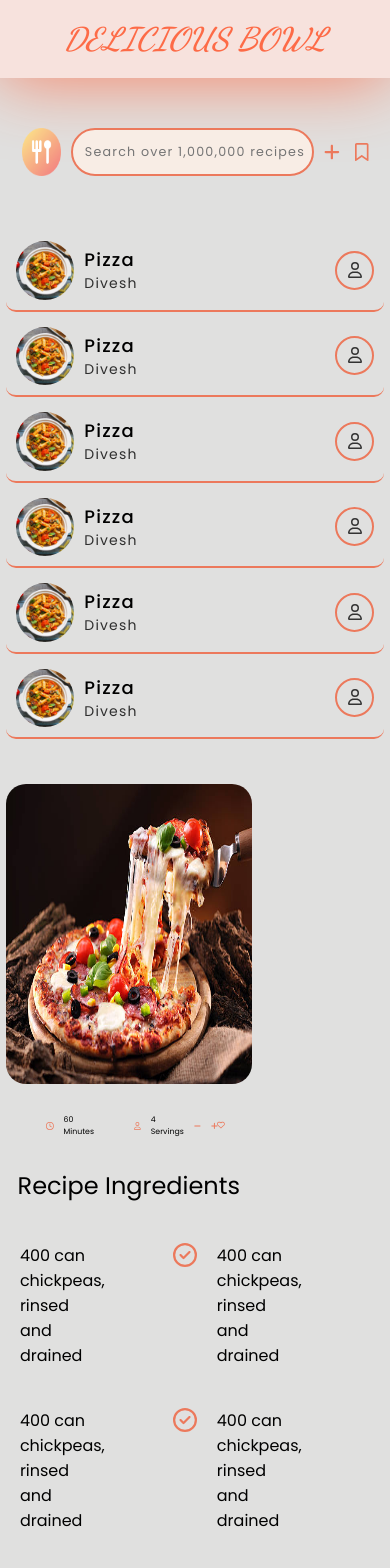
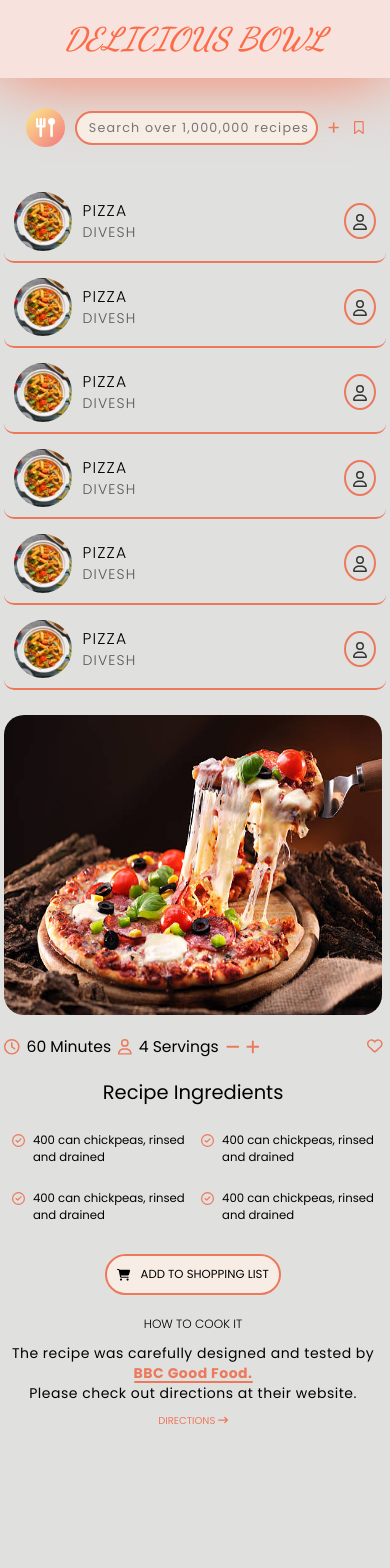
Before and after one commit to PavitrankMishra/Food-Recipe-, a React (Vite) app: page /recipes in a window 390 px wide. Shown: the top 1568 px of the page. After the commit the page ends 1479 px from the top, so only its background shows below. Built offline with nearby package versions, Linux system fonts and the light colour scheme; no server answers; a web font is replaced by a local one.

Commit message:
"fix: Updated styling and responsiveness of recipes component"

```diff
--- a/src/Components/Recipes.css
+++ b/src/Components/Recipes.css
@@ -26,7 +26,7 @@
 /* ***************************************************** Left Container of the recipe heading **********************************************/
 .recipeContainer .recipeHeadingContainer .containerLeft {
   display: flex;
-  /* align-items: center; */
+  align-items: center;
   justify-content: center;
   gap: 10px;
   max-width: 100%;
@@ -134,7 +134,7 @@
   .recipeImage {
   overflow: hidden;
   /* border: 2px solid greenyellow; */
-  width: 85px;
+  width: 5vw;
   /* height: 80px; */
   border-radius: 50%;
   display: flex;
@@ -153,7 +153,7 @@
   .recipeSection
   .recipeInner
   p {
-  font-size: 18px;
+  font-size: 1.75vw;
 }
 
 .recipeContainer
@@ -162,7 +162,7 @@
   .recipeSection
   .recipeInner
   #itemName {
-  font-weight: 500;
+  /* font-weight: 500; */
 }
 
 .recipeContainer
@@ -172,7 +172,7 @@
   .recipeInner
   #personName {
   font-size: 14px;
-  color: #2f2f2f;
+  color: #565656;
 }
 
 .recipeContainer
@@ -330,6 +330,31 @@
   flex-direction: column;
 }
 
+.recipeContainer .recipeMiddleContainer .recipeMiddleRight .sec-4 p {
+  font-size: 1.3vw;
+}
+
+.recipeContainer .recipeMiddleContainer .recipeMiddleRight .sec-4 p strong {
+  color: #ec795c;
+  position: relative;
+}
+
+.recipeContainer
+  .recipeMiddleContainer
+  .recipeMiddleRight
+  .sec-4
+  p
+  strong::after {
+  content: "";
+  height: 2px;
+  width: 100%;
+  position: absolute;
+  bottom: 0;
+  left: 0;
+  background-color: #ec795c;
+  border-radius: 40px;
+}
+
 .recipeContainer .recipeMiddleContainer .recipeMiddleRight .sec-4 button {
   background-color: transparent;
   border: none;
@@ -374,33 +399,79 @@
   font-weight: 300;
 }
 
-.recipeContainer .recipeMiddleContainer .recipeMiddleRight .sec-4 p {
-  font-size: 1.3vw;
+@media screen and (max-width: 1000px) {
+  .recipeContainer {
+    width: 100%;
   }
 
-.recipeContainer .recipeMiddleContainer .recipeMiddleRight .sec-4 p strong {
-  color: #ec795c;
-  position: relative;
+  .recipeContainer .recipeHeadingContainer {
+    width: 90%;
+    margin: auto;
+  }
+
+  .recipeContainer .recipeHeadingContainer .containerLeft img {
+    width: 5vw;
+  }
+
+  .recipeContainer .recipeHeadingContainer .containerLeft input {
+    height: 30px;
+    font-size: 12px;
+  }
+
+  .recipeContainer .recipeHeadingContainer .containerRight {
+    font-size: 13px;
+  }
+
+  .recipeContainer .recipeMiddleContainer .recipeMiddleRight .sec-2 {
+    font-size: 14px;
+    padding: 23px 2vw;
+  }
+
+  .recipeContainer .recipeMiddleContainer .recipeMiddleRight .sec-2 .secInner {
+    gap: 10px;
+  }
+
+  .recipeContainer .recipeMiddleContainer .recipeMiddleRight .sec-3 h2 {
+    padding-bottom: 15px;
+    font-size: 20px;
   }
 
   .recipeContainer
     .recipeMiddleContainer
     .recipeMiddleRight
-  .sec-4
-  p
-  strong::after {
-  content: "";
-  height: 3px;
-  width: 100%;
-  position: absolute;
-  bottom: 0;
-  left: 0;
-  background-color: #ec795c;
-  border-radius: 40px;
+    .sec-3
+    .listContainer {
+    font-size: 12px;
+    gap: 2.5rem 0;
   }
 
-@media screen and (max-width: 800px) {
-  .recipeContainer {
+  .recipeContainer .recipeMiddleContainer .recipeMiddleRight .sec-3 .check {
+    padding: 4px 10px;
+    font-size: 12px;
+  }
+
+  .recipeContainer .recipeMiddleContainer .recipeMiddleRight .sec-3 .addToCart {
+    font-size: 11px;
+    margin: 0;
+    margin-bottom: 10px;
+  }
+
+  .recipeContainer .recipeMiddleContainer .recipeMiddleRight .sec-4 h1 {
+    font-size: 16px;
+  }
+
+  .recipeContainer .recipeMiddleContainer .recipeMiddleRight .sec-4 p {
+    font-size: 12px;
+    text-align: center;
+    line-height: 20px;
+  }
+
+  .recipeContainer .recipeMiddleContainer .recipeMiddleRight .sec-4 button {
+    margin: 10px 0;
+    font-size: 12px;
+  }
+
+  /* .recipeContainer {
     width: 99vw;
   }
 
@@ -416,7 +487,7 @@
     width: 99vw;
   } */
 
-  .recipeMiddleContainer {
+  /* .recipeMiddleContainer {
     width: 99vw;
     overflow: hidden;
   }
@@ -427,33 +498,20 @@
 
   .recipeMiddleRight {
     width: 60%;
-  }
+  } */
 
-  .recipeImage {
+  /* .recipeImage {
     width: 10.75vw;
-  }
+  } */
 
-  .recipeImage img {
+  /* .recipeImage img {
     width: 100%;
     height: 100%;
     object-fit: cover;
-  }
+  } */
 }
 
 @media screen and (max-width: 500px) {
-  .recipeMiddleContainer {
-    flex-direction: column;
-  }
-
-  .recipeMiddleRight {
-    width: 100vw;
-  }
-
-  .recipeContainer .recipeMiddleContainer .recipeMiddleLeft {
-    width: 100%;
-    padding: 20px 0px;
-  }
-
   .recipeContainer .recipeHeadingContainer {
     overflow: hidden;
     gap: 10px;
@@ -467,14 +525,6 @@
 
   .recipeContainer .recipeHeadingContainer .containerLeft input {
     padding-left: 5px;
-  }
-  .recipeContainer
-    .recipeMiddleContainer
-    .recipeMiddleLeft
-    .recipeSection
-    .recipe1
-    .recipeImage {
-    width: 15vw;
   }
 
   .recipeContainer .recipeHeadingContainer .containerRight .addHeading,
@@ -497,6 +547,104 @@
   }
 
   .recipeContainer .recipeMiddleContainer {
+    flex-direction: column;
+  }
+
+  .recipeContainer .recipeMiddleContainer {
     width: 98%;
   }
+
+  .recipeContainer .recipeMiddleContainer .recipeMiddleLeft {
+    width: 100%;
+    /* padding: 20px 0px; */
   }
+
+  .recipeContainer
+    .recipeMiddleContainer
+    .recipeMiddleLeft
+    .recipeSection
+    .recipe1
+    .recipeInner
+    p {
+    font-size: 4vw;
+    font-weight: 300;
+    text-transform: uppercase;
+  }
+
+  .recipeContainer
+    .recipeMiddleContainer
+    .recipeMiddleLeft
+    .recipeSection
+    .recipe1
+    .recipeImage {
+    width: 15vw;
+  }
+
+  .recipeContainer
+    .recipeMiddleContainer
+    .recipeMiddleLeft
+    .recipeSection
+    .userSection {
+    width: 18px;
+    height: 22px;
+  }
+
+  .recipeContainer .recipeMiddleContainer .recipeMiddleRight {
+    width: 97vw;
+  }
+
+  .recipeContainer .recipeMiddleContainer .recipeMiddleRight .sec-2 {
+    padding: 20px 0px;
+  }
+
+  .recipeContainer .recipeMiddleContainer .recipeMiddleRight .sec-2 .secInner,
+  .secOuter {
+    font-size: 4vw;
+  }
+
+  .recipeContainer .recipeMiddleContainer .recipeMiddleRight .sec-2 .secInner {
+    gap: 8px;
+  }
+
+  .recipeContainer .recipeMiddleContainer .recipeMiddleRight .sec-2 .secInner,
+  .clockContainer,
+  .userContainer {
+    gap: 7px;
+  }
+
+  .recipeContainer .recipeMiddleContainer .recipeMiddleRight .sec-3 h2 {
+    padding-bottom: 15px;
+    font-size: 5vw;
+  }
+
+  .recipeContainer
+    .recipeMiddleContainer
+    .recipeMiddleRight
+    .sec-3
+    .listContainer {
+    gap: 1.5rem 0;
+    font-size: 3vw;
+  }
+
+  .recipeContainer .recipeMiddleContainer .recipeMiddleRight .sec-3 .check {
+    padding: 2px 8px;
+    font-size: 13px;
+  }
+
+  .recipeContainer .recipeMiddleContainer .recipeMiddleRight .sec-3 .addToCart {
+    font-size: 3vw;
+  }
+
+  .recipeContainer .recipeMiddleContainer .recipeMiddleRight .sec-4 h1 {
+    font-size: 12px;
+  }
+
+  .recipeContainer .recipeMiddleContainer .recipeMiddleRight .sec-4 p {
+    font-size: 14px;
+    letter-spacing: 0.5px;
+  }
+
+  .recipeContainer .recipeMiddleContainer .recipeMiddleRight .sec-4 button {
+    font-size: 10px;
+  }
+}
```
Lines whose indentation alone changed are shown as unchanged.
